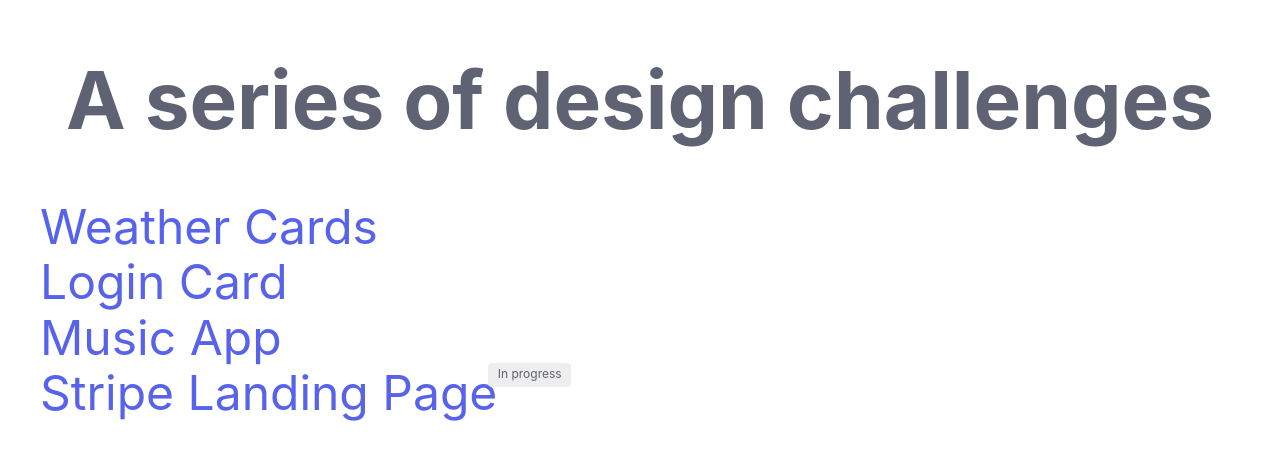
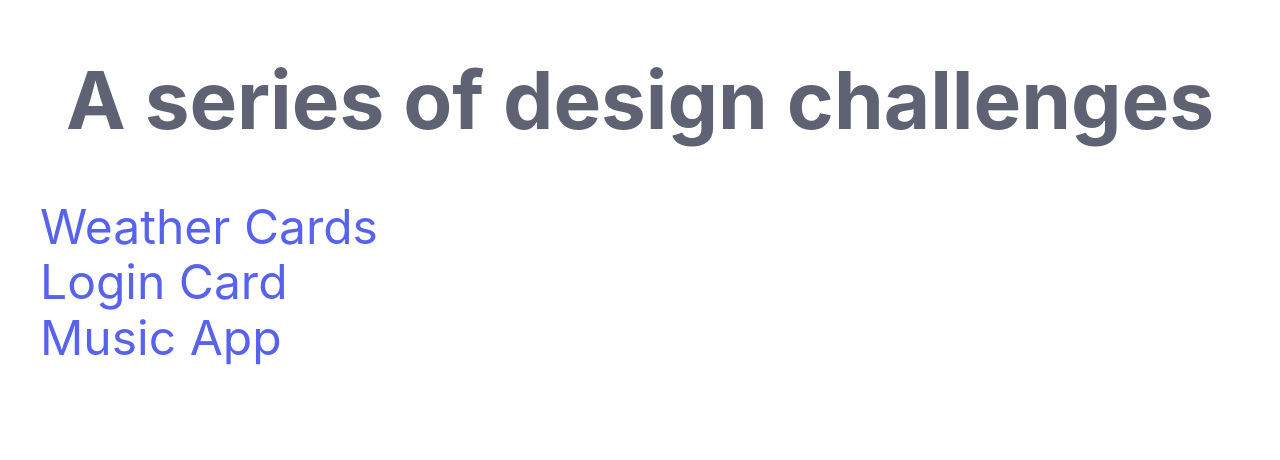
Before and after one commit to travispamaral/Ui-Challenges, a plain HTML site: page index.html in a window 1280 px wide. Drawn offline with nearby package versions, Linux system fonts and the light colour scheme.

Commit message:
comment out stripe design

```diff
--- a/index.html
+++ b/index.html
@@ -65,7 +65,7 @@
       <li><a href="weather-cards/index.html">Weather Cards</a></li>
       <li><a href="Login-card/index.html">Login Card</a></li>
       <li><a href="https://xenodochial-raman-c98bbe.netlify.app/">Music App</a></li>
-      <li><a href="stripe-landing-page/index.html">Stripe Landing Page <span class="badge">In progress</span></a></li>
+      <!-- <li><a href="stripe-landing-page/index.html">Stripe Landing Page <span class="badge">In progress</span></a></li> -->
     </ul>
   </main>
 </body>
```
